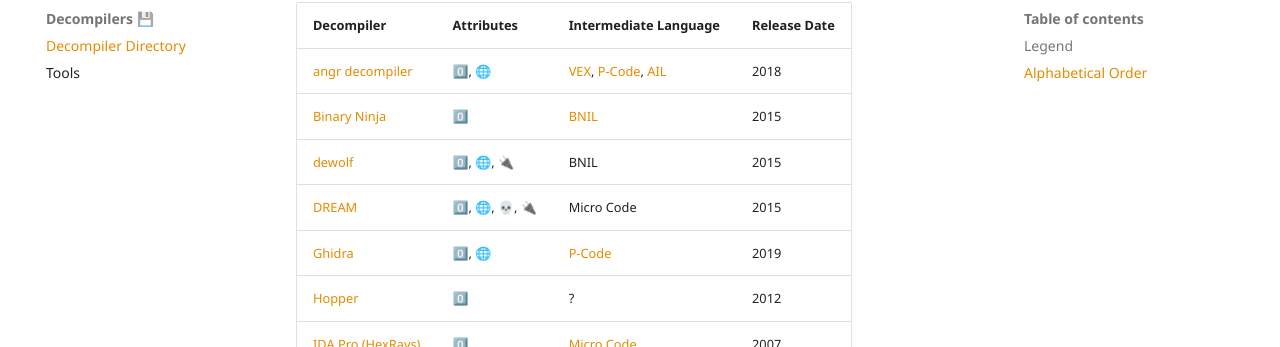
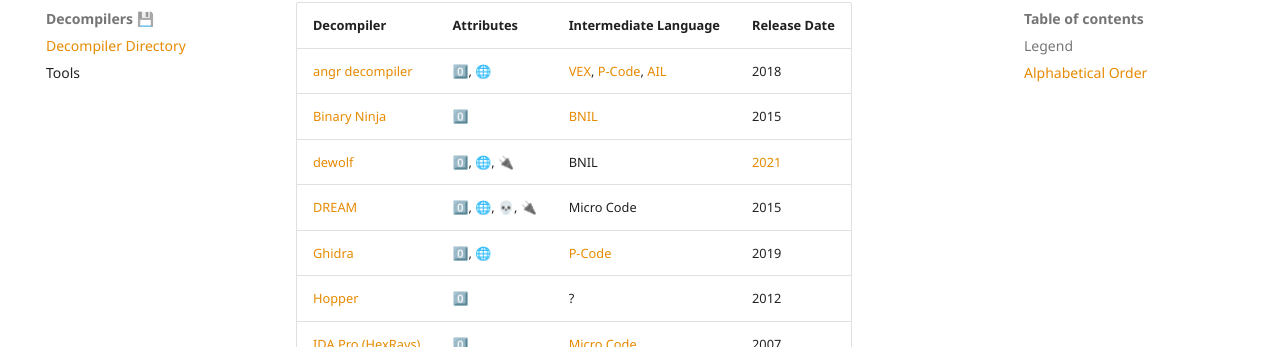
Before and after one commit to mahaloz/decompilation-wiki, an MkDocs documentation site: the page built from docs/decompilers/directory.md, in a window 1280 px wide and 900 px high, scrolled down 516 px. Shown: the part 110-457 px from the top of the window. Built offline with MkDocs 1.6.1 and Material for MkDocs 9.7.7, drawn with Linux system fonts in a browser that asks for light colours; comment, search, counter and statistics services are not loaded.

Commit message:
Update dewolf release date (ty Jordan)

```diff
--- a/docs/decompilers/directory.md
+++ b/docs/decompilers/directory.md
@@ -17,7 +17,7 @@
 |------------|------------|-----------|--------------|
 | [angr decompiler](https://github.com/angr/angr/tree/master/angr/analyses/decompiler) | 0️⃣, 🌐 | [VEX](https://github.com/angr/vex/tree/8f48c00eadbb31d379b829c01792a9c4a21636d4), [P-Code](https://spinsel.dev/assets/2020-06-17-ghidra-brainfuck-processor-1/ghidra_docs/language_spec/html/pcoderef.html), [AIL](https://github.com/angr/ailment) | 2018 |
 | [Binary Ninja](https://binary.ninja/) | 0️⃣ | [BNIL](https://docs.binary.ninja/dev/bnil-llil.html) | 2015 |
-| [dewolf](https://github.com/fkie-cad/dewolf) | 0️⃣, 🌐, 🔌 | BNIL | 2015 |
+| [dewolf](https://github.com/fkie-cad/dewolf) | 0️⃣, 🌐, 🔌 | BNIL | [2021](https://github.com/fkie-cad/dewolf/commit/426d1ad631879ba81640da49400fd9ec652a9bcb) |
 | [DREAM](https://github.com/CodeIntelligenceTesting/dream-ida) | 0️⃣, 🌐, 💀, 🔌 | Micro Code | 2015 |
 | [Ghidra](https://github.com/NationalSecurityAgency/ghidra) | 0️⃣, 🌐 | [P-Code](https://spinsel.dev/assets/2020-06-17-ghidra-brainfuck-processor-1/ghidra_docs/language_spec/html/pcoderef.html) | 2019 |
 | [Hopper](https://www.hopperapp.com/) | 0️⃣ | ? | 2012 |
```
